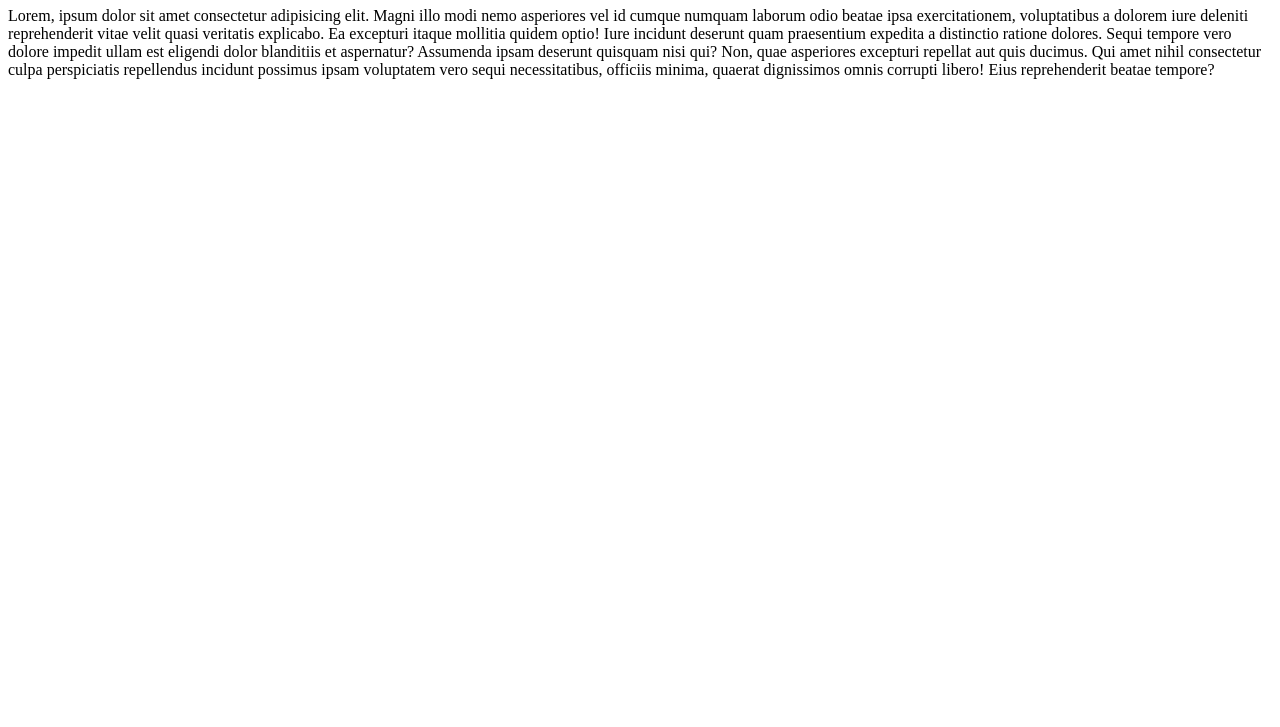
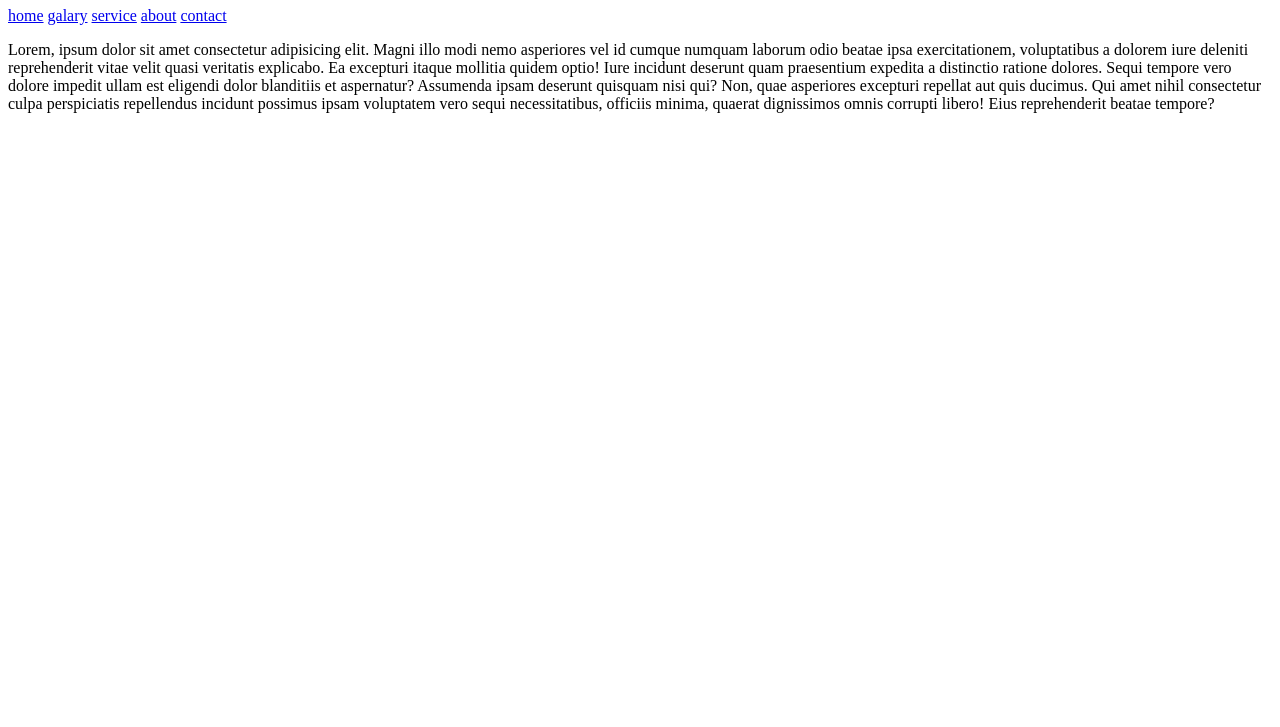
Before and after one commit to almamunstk/html, a plain HTML site: page index.html in a window 1280 px wide. Shown: the part 73-800 px from the top of the page. Drawn offline with Linux system fonts and the light colour scheme.

Commit message:
fist commit

```diff
--- a/index.html
+++ b/index.html
@@ -8,6 +8,15 @@
 </head>
 <body>
     <h1>hello wrold</h1>
+    <div>
+        <nav>
+            <a href="#">home</a>
+            <a href="#">galary</a>
+            <a href="#">service</a>
+            <a href="#">about</a>
+            <a href="#">contact</a>
+        </nav>
+    </div>
     <p>Lorem, ipsum dolor sit amet consectetur adipisicing elit. Magni illo modi nemo asperiores vel id cumque numquam laborum odio beatae ipsa exercitationem, voluptatibus a dolorem iure deleniti reprehenderit vitae velit quasi veritatis explicabo. Ea excepturi itaque mollitia quidem optio! Iure incidunt deserunt quam praesentium expedita a distinctio ratione dolores. Sequi tempore vero dolore impedit ullam est eligendi dolor blanditiis et aspernatur? Assumenda ipsam deserunt quisquam nisi qui? Non, quae asperiores excepturi repellat aut quis ducimus. Qui amet nihil consectetur culpa perspiciatis repellendus incidunt possimus ipsam voluptatem vero sequi necessitatibus, officiis minima, quaerat dignissimos omnis corrupti libero! Eius reprehenderit beatae tempore?</p>
 </body>
 </html>
```
